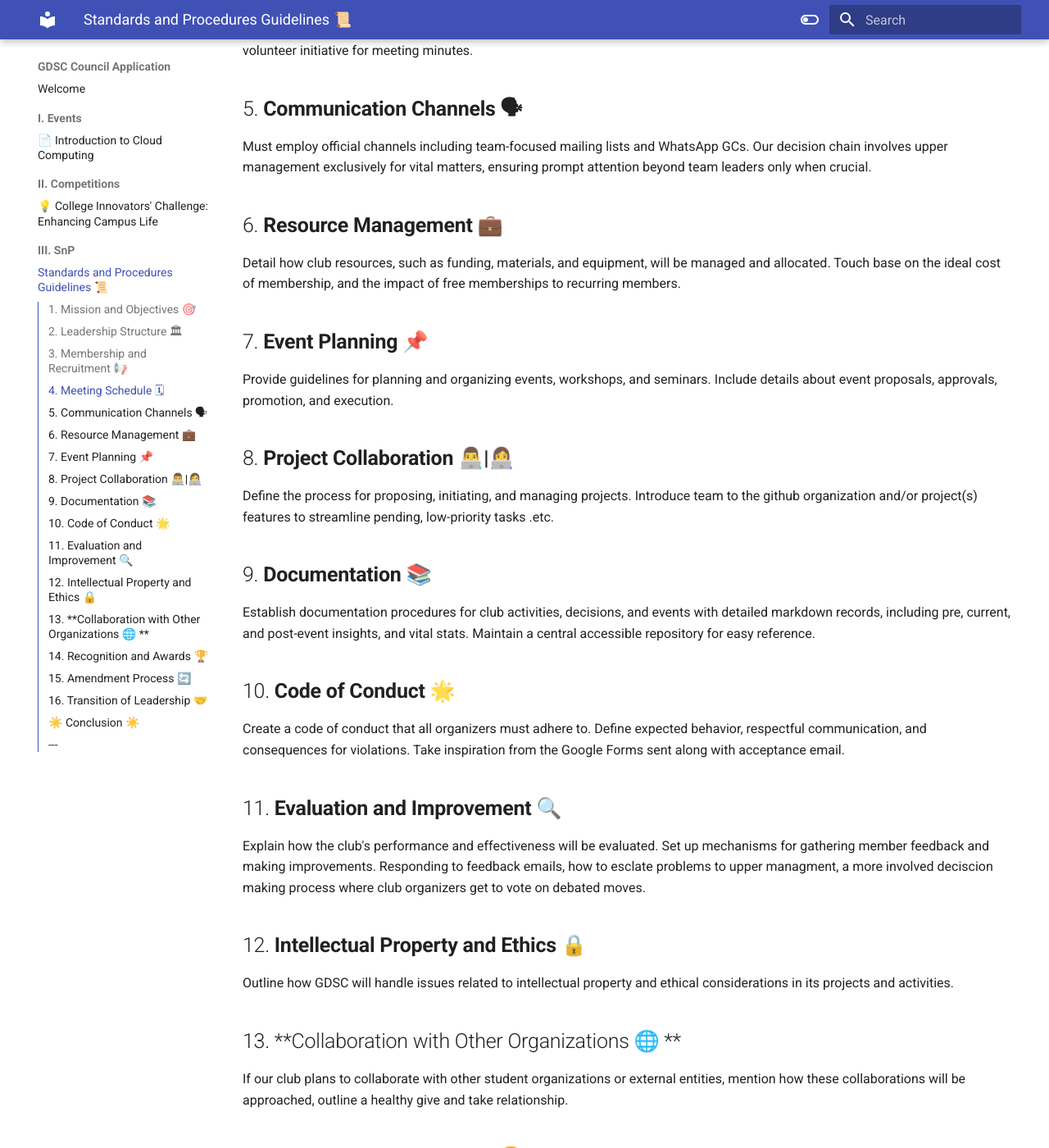
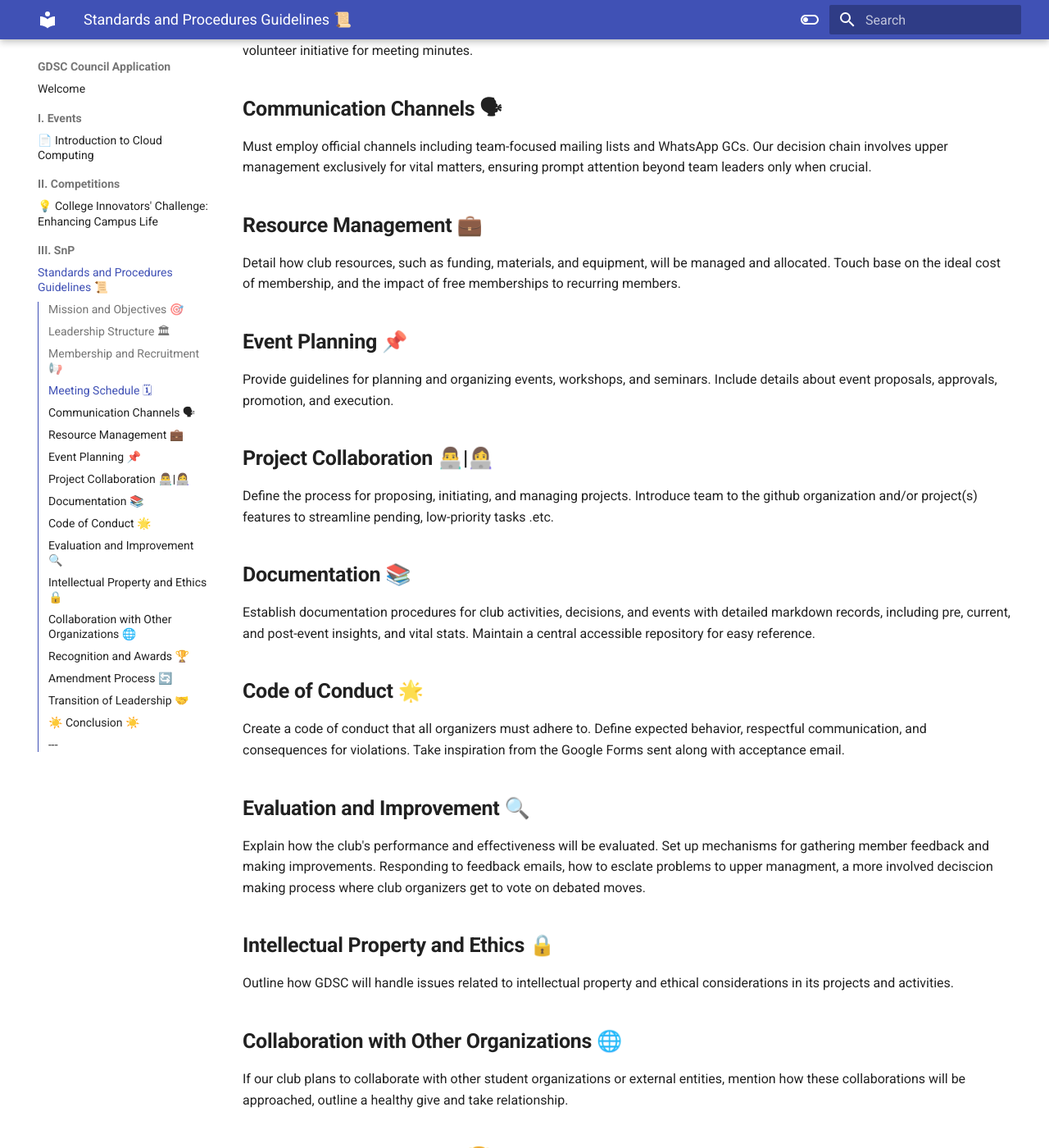
Before and after one commit to SivaaB/mkdocs_gdsc_sop, an MkDocs documentation site: the page built from docs/III. SnP/snp.md, in a window 1280 px wide and 1400 px high, scrolled down 725 px. Shown: the whole window at 82% size. Built offline with MkDocs 1.6.1 and Material for MkDocs 9.7.7, drawn with Linux system fonts in a browser that asks for light colours.

Commit message:
snp bold

```diff
--- a/docs/III. SnP/snp.md
+++ b/docs/III. SnP/snp.md
@@ -2,72 +2,72 @@
 
 Welcome to the Google Developer Student Club [GDSC] Standards and Procedures Guidelines! This document will help you create clear and effective standards and procedures to ensure the smooth functioning of our club. Standards and procedures help maintain consistency, foster collaboration, and provide a framework for efficient club operations.
 
-## 1. **Mission and Objectives 🎯**
+## **Mission and Objectives 🎯**
 
 Define the mission and objectives of our chapter. Clearly articulate the purpose of the club and the goals we aim to achieve.
 
-## 2. **Leadership Structure 🏛**
+## **Leadership Structure 🏛**
 
 Outline the roles and responsibilities of different leadership and executive positions within club, such as Lead, Co-Lead, Mentor, Tech Executive, Marketing Executive etc.
 
-## 3. **Membership and Recruitment 📢**
+## **Membership and Recruitment 📢**
 
 Detail the process for becoming a member, including registration, requirements, and benefits. Outline how we will attract and onboard new members.
 
-## 4. **Meeting Schedule 🗓**
+## **Meeting Schedule 🗓**
 
 Establish a regular meeting schedule. Specify the frequency, time, location (on-site/online), format of meetings and develop a volunteer initiative for meeting minutes.
 
-## 5. **Communication Channels 🗣**
+## **Communication Channels 🗣**
 
 Must employ official channels including team-focused mailing lists and WhatsApp GCs. Our decision chain involves upper management exclusively for vital matters, ensuring prompt attention beyond team leaders only when crucial.
 
-## 6. **Resource Management 💼**
+## **Resource Management 💼**
 
 Detail how club resources, such as funding, materials, and equipment, will be managed and allocated. Touch base on the ideal cost of membership, and the impact of free memberships to recurring members.
 
 
-## 7. **Event Planning 📌**
+## **Event Planning 📌**
 
 Provide guidelines for planning and organizing events, workshops, and seminars. Include details about event proposals, approvals, promotion, and execution.
 
-## 8. **Project Collaboration 👨‍💻|👩‍💻**
+## **Project Collaboration 👨‍💻|👩‍💻**
 
 Define the process for proposing, initiating, and managing projects. Introduce team to the github organization and/or project(s) features to streamline pending, low-priority tasks .etc.
 
-## 9. **Documentation 📚**
+## **Documentation 📚**
 
 Establish documentation procedures for club activities, decisions, and events with detailed markdown records, including pre, current, and post-event insights, and vital stats. Maintain a central accessible repository for easy reference.
 
-## 10. **Code of Conduct 🌟**
+## **Code of Conduct 🌟**
 
 Create a code of conduct that all organizers must adhere to. Define expected behavior, respectful communication, and consequences for violations. Take inspiration from the Google Forms sent along with acceptance email.
 
-## 11. **Evaluation and Improvement 🔍**
+## **Evaluation and Improvement 🔍**
 
 Explain how the club's performance and effectiveness will be evaluated. Set up mechanisms for gathering member feedback and making improvements. Responding to feedback emails, how to esclate problems to upper managment, a more involved deciscion making process where club organizers get to vote on debated moves.
 
-## 12. **Intellectual Property and Ethics 🔒**
+## **Intellectual Property and Ethics 🔒**
 
 Outline how GDSC will handle issues related to intellectual property and ethical considerations in its projects and activities.
 
-## 13. **Collaboration with Other Organizations 🌐 **
+## **Collaboration with Other Organizations 🌐**
 
 If our club plans to collaborate with other student organizations or external entities, mention how these collaborations will be approached, outline a healthy give and take relationship.
 
-## 14. **Recognition and Awards 🏆**
+## **Recognition and Awards 🏆**
 
 Highlighting members' accomplishments from competitions and projects, we'll establish a recognition framework that celebrates their achievements and contributions.
 
-## 15. **Amendment Process 🔄**
+## **Amendment Process 🔄**
 
 Establish a process for amending the standards and procedures document. Specify how proposed changes will be reviewed, discussed, and approved.
 
-## 16. **Transition of Leadership 🤝**
+## **Transition of Leadership 🤝**
 
 Outline procedures for the transition of leadership at the end of each term. Ensure a smooth handover of responsibilities and the setting up of a new council and it's executives.
 
-## ☀️ Conclusion ☀️
+## **☀️ Conclusion ☀️**
 
 By following these guidelines, you'll create a comprehensive and effective set of standards and procedures that will guide the Google Developer Student Club in achieving its goals and providing value to its members. Regularly review and update this document to ensure it remains relevant and reflective of the club's evolving needs.
 
```
